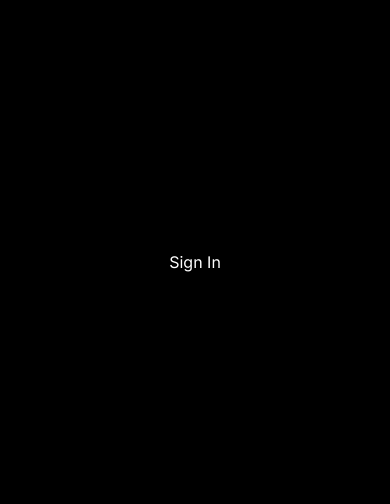
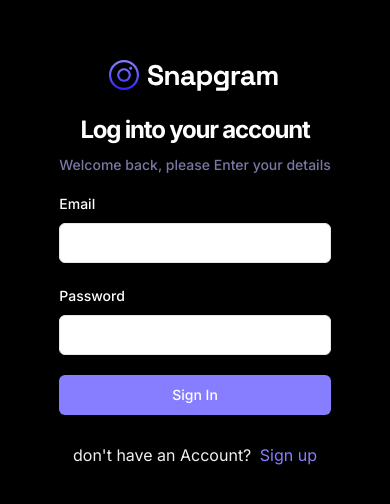
Before and after one commit to SagirGarba/Instagram-clone, a React (Vite) app: page /sign-in in a window 390 px wide. Shown: the part 160-664 px from the top of the page. Built offline with nearby package versions, Linux system fonts and the light colour scheme; no server answers.

Commit message:
Finish implementing the signing in which include Authenticating the user and adding users to Data base and also created the sign in form which have thesame iplementation as sign up form

```diff
--- a/src/_auth/forms/SignIn.tsx
+++ b/src/_auth/forms/SignIn.tsx
@@ -1,5 +1,128 @@
+import { zodResolver } from "@hookform/resolvers/zod";
+import { useToast } from "../../components/ui/use-toast";
+import Loader from "../../components/shared/Loader";
+import {
+  Form,
+  FormControl,
+  FormField,
+  FormItem,
+  FormLabel,
+  FormMessage,
+} from "../../components/ui/form";
+import { Input } from "../../components/ui/input";
+import { Button } from "../../components/ui/button";
+import { useForm } from "react-hook-form";
+import { signupValidation as signinValidation } from "../../lib/validation";
+import { z } from "zod";
+import { Link, useNavigate } from "react-router-dom";
+import { useSignInAccount } from "../../lib/react-query/queriesAndMutations";
+import { useUserContext } from "../../context/AuthContext";
+
 const SignIn = () => {
-  return <div>Sign In</div>;
+  const { toast } = useToast();
+  const { checkAuthUser, isLoading: isUserLoading } = useUserContext();
+  const navigate = useNavigate();
+
+  const { mutateAsync: signInAccount, isPending } = useSignInAccount();
+
+  const form = useForm<z.infer<typeof signinValidation>>({
+    resolver: zodResolver(signinValidation),
+    defaultValues: {
+      email: "",
+      password: "",
+    },
+  });
+
+  async function onSubmit(values: z.infer<typeof signinValidation>) {
+    const session = await signInAccount({
+      email: values.email,
+      password: values.password,
+    });
+    if (!session) {
+      return toast({
+        title: "Sign in failed. please try again.",
+      });
+    }
+
+    const isLoggedIn = await checkAuthUser();
+
+    if (isLoggedIn) {
+      form.reset();
+
+      navigate("/");
+    } else {
+      return toast({
+        title: "Sign up failed, please try again.",
+      });
+    }
+  }
+
+  return (
+    <Form {...form}>
+      <div className="sm:w-420 flex-center flex-col">
+        <img src="/assets/images/logo.svg" />
+        <h2 className="h3-bold md:h2-bold pt-5 sm:pt-12">
+          Log into your account
+        </h2>
+        <p className="text-light-3 small-medium md:base-regular mt-2">
+          Welcome back, please Enter your details
+        </p>
+
+        <form
+          onSubmit={form.handleSubmit(onSubmit)}
+          className="flex flex-col gap-5 w-full mt-4"
+        >
+          <FormField
+            control={form.control}
+            name="email"
+            render={({ field }) => (
+              <FormItem>
+                <FormLabel>Email</FormLabel>
+                <FormControl>
+                  <Input type="email" {...field} />
+                </FormControl>
+
+                <FormMessage />
+              </FormItem>
+            )}
+          />
+
+          <FormField
+            control={form.control}
+            name="password"
+            render={({ field }) => (
+              <FormItem>
+                <FormLabel>Password</FormLabel>
+                <FormControl>
+                  <Input type="password" {...field} />
+                </FormControl>
+
+                <FormMessage />
+              </FormItem>
+            )}
+          />
+          <Button type="submit" className="shad-button_primary">
+            {isPending || isUserLoading ? (
+              <div className="flex-center gap-2">
+                <Loader /> Loading...
+              </div>
+            ) : (
+              "Sign In"
+            )}
+          </Button>
+          <p className="text-small-regular text-light-2 text-center mt-2">
+            don't have an Account?{" "}
+            <Link
+              to="/sign-up"
+              className="text-primary-500 text-small-semibold ml-1"
+            >
+              Sign up
+            </Link>
+          </p>
+        </form>
+      </div>
+    </Form>
+  );
 };
 
 export default SignIn;
--- a/src/_auth/forms/SignUp.tsx
+++ b/src/_auth/forms/SignUp.tsx
@@ -29,7 +29,7 @@
   const { mutateAsync: createUserAccount, isPending: isCreatingAccount } =
     useCreateUserAccount();
 
-  const { mutateAsync: signInAccount, isPending: isSigningIn } =
+  const { mutateAsync: signInAccount, isPending: isSigningInUser } =
     useSignInAccount();
 
   const form = useForm<z.infer<typeof signupValidation>>({
@@ -147,7 +147,7 @@
             )}
           />
           <Button type="submit" className="shad-button_primary">
-            {isCreatingAccount ? (
+            {isCreatingAccount || isSigningInUser || isUserLoading ? (
               <div className="flex-center gap-2">
                 <Loader /> Loading...
               </div>
@@ -158,7 +158,7 @@
           <p className="text-small-regular text-light-2 text-center mt-2">
             Already have an Account?{" "}
             <Link
-              to="sign-in"
+              to="/sign-in"
               className="text-primary-500 text-small-semibold ml-1"
             >
               Log In
--- a/src/context/AuthContext.tsx
+++ b/src/context/AuthContext.tsx
@@ -59,8 +59,8 @@
 
   useEffect(() => {
     if (
-      localStorage.getItem("cookieFallback") === undefined
-      // localStorage.getItem("cookieFallback") === null
+      localStorage.getItem("cookieFallback") === "[]" ||
+      localStorage.getItem("cookieFallback") === null
     )
       navigate("/sign-in");
 
--- a/src/lib/appwrite/api.ts
+++ b/src/lib/appwrite/api.ts
@@ -20,7 +20,7 @@
             accountId: newAccount.$id,
             name: newAccount.name,
             email: newAccount.email,
-            userName: user.username,
+            username: user.username,
             imageUrl: avaterURL,
         })
         return newUser;
--- a/src/lib/validation/index.ts
+++ b/src/lib/validation/index.ts
@@ -6,3 +6,9 @@
       email: z.string().email(),
       password: z.string().min(8, "Password must be at least 8 characters")
     })
+
+    export const signinValidation = z.object({
+
+      email: z.string().email(),
+      password: z.string().min(8, "Password must be at least 8 characters")
+    })
```
